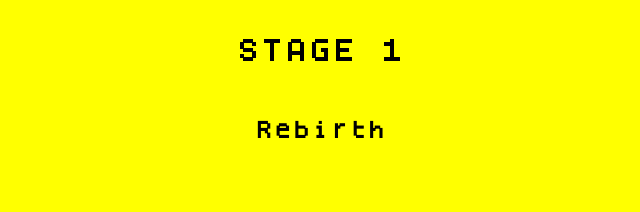
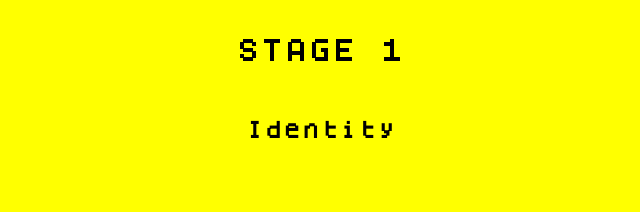
Before and after one commit to trevorwrightdev/supercyborgs, a Next.js app: page / in a window 1280 px wide. Shown: the part 3320-3532 px from the top of the page, without its empty margins (319-959 px from the left). Built offline with nearby package versions, Linux system fonts and the light colour scheme.

Commit message:
Changed rebirth to identity

```diff
--- a/components/Roadmap.js
+++ b/components/Roadmap.js
@@ -8,7 +8,7 @@ const Roadmap = () => {
             <h1 className={homeStyles.title}>ROADMAP</h1>
             {/* use images here before each phase title */}
             <h2>STAGE 1</h2>
-            <h3>Rebirth</h3>
+            <h3>Identity</h3>
             <h2>STAGE 2</h2>
             <h3>Civilization</h3>
             <h2>STAGE 3</h2>
```
